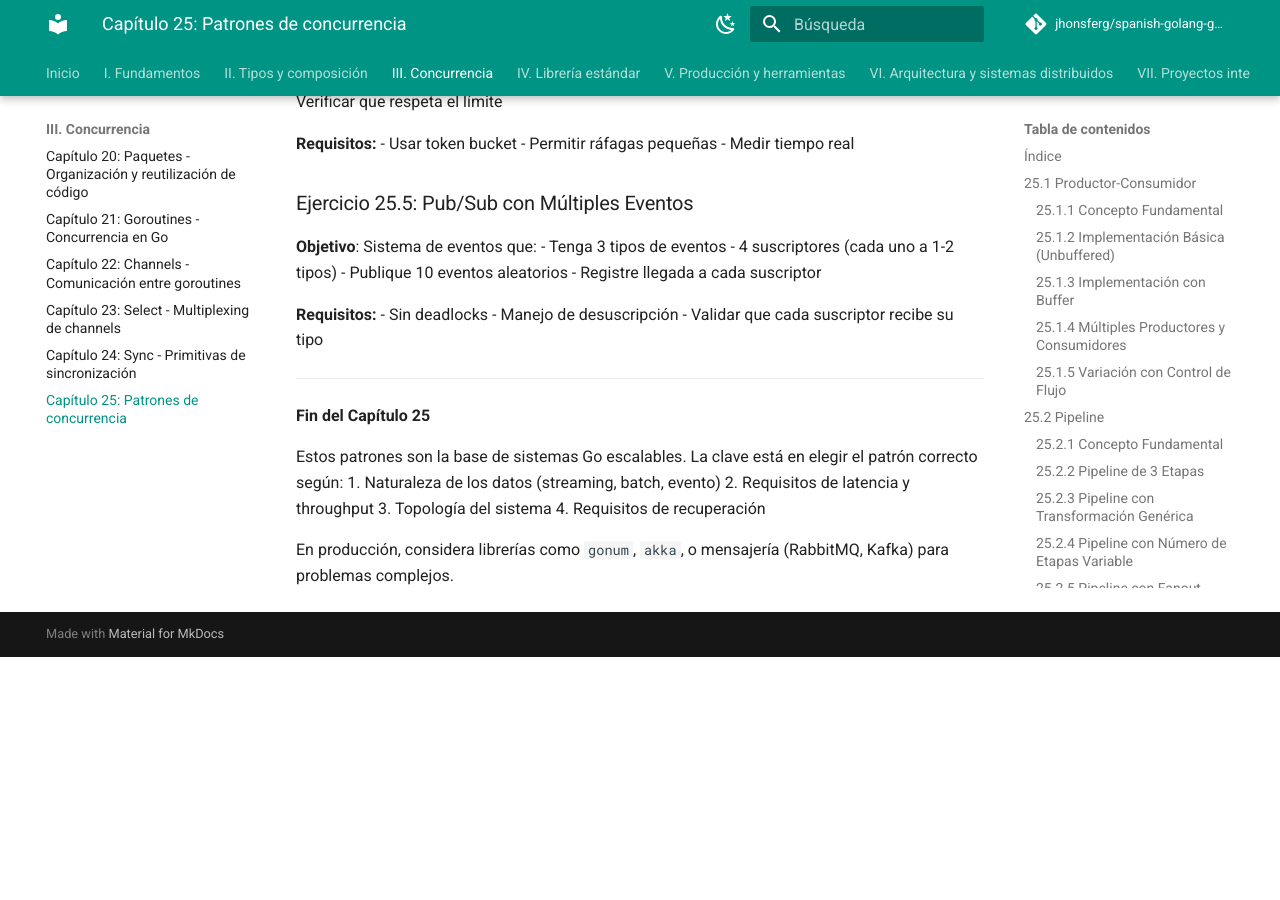
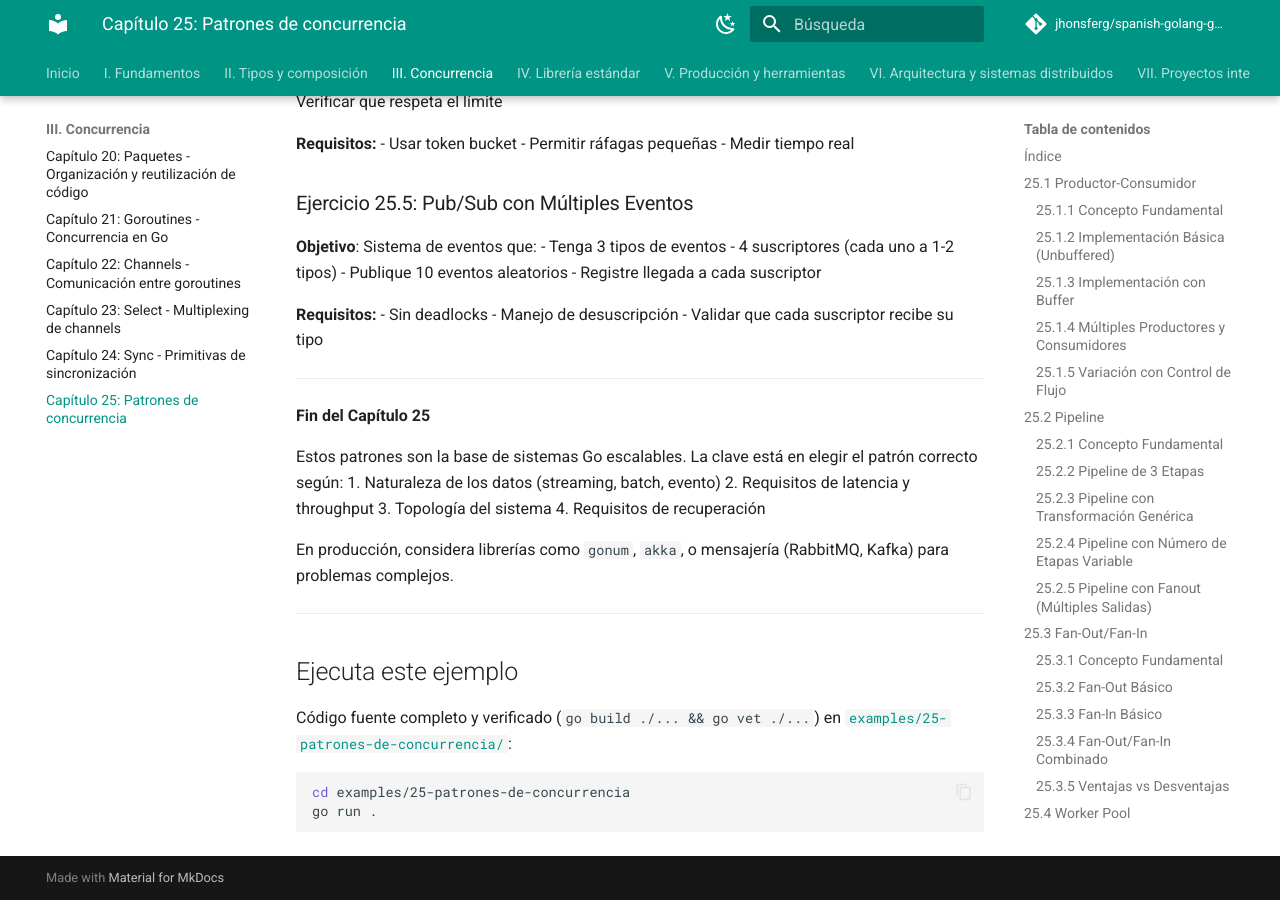
Before and after one commit to jhonsferg/spanish-golang-guide, an MkDocs documentation site: the page built from docs/03-concurrencia/25-patrones-de-concurrencia.md, in a window 1280 px wide and 900 px high, scrolled down 51185 px. Built offline with MkDocs 1.6.1 and Material for MkDocs 9.7.7, drawn with Linux system fonts in a browser that asks for light colours; comment, search, counter and statistics services are not loaded; before the commit the page ends 51842 px from its top, so only the background shows below that.

Commit message:
docs: enlazar ejemplo ejecutable en el capítulo 25

````diff
--- a/docs/03-concurrencia/25-patrones-de-concurrencia.md
+++ b/docs/03-concurrencia/25-patrones-de-concurrencia.md
@@ -2657,3 +2657,15 @@
 4. Requisitos de recuperación
 
 En producción, considera librerías como `gonum`, `akka`, o mensajería (RabbitMQ, Kafka) para problemas complejos.
+
+---
+
+## Ejecuta este ejemplo
+
+Código fuente completo y verificado (`go build ./... && go vet ./...`) en
+[`examples/25-patrones-de-concurrencia/`](https://github.com/jhonsferg/spanish-golang-guide/tree/main/examples/25-patrones-de-concurrencia):
+
+```bash
+cd examples/25-patrones-de-concurrencia
+go run .
+```
````
